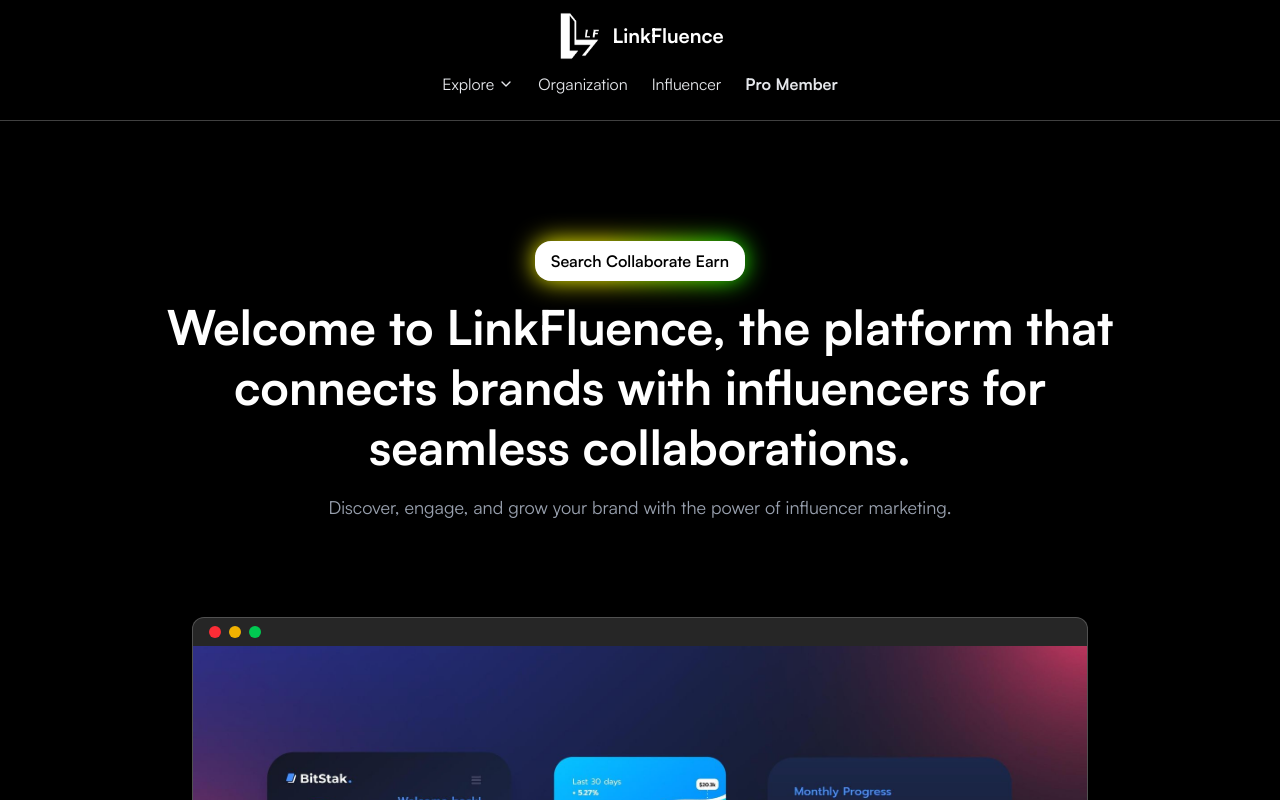
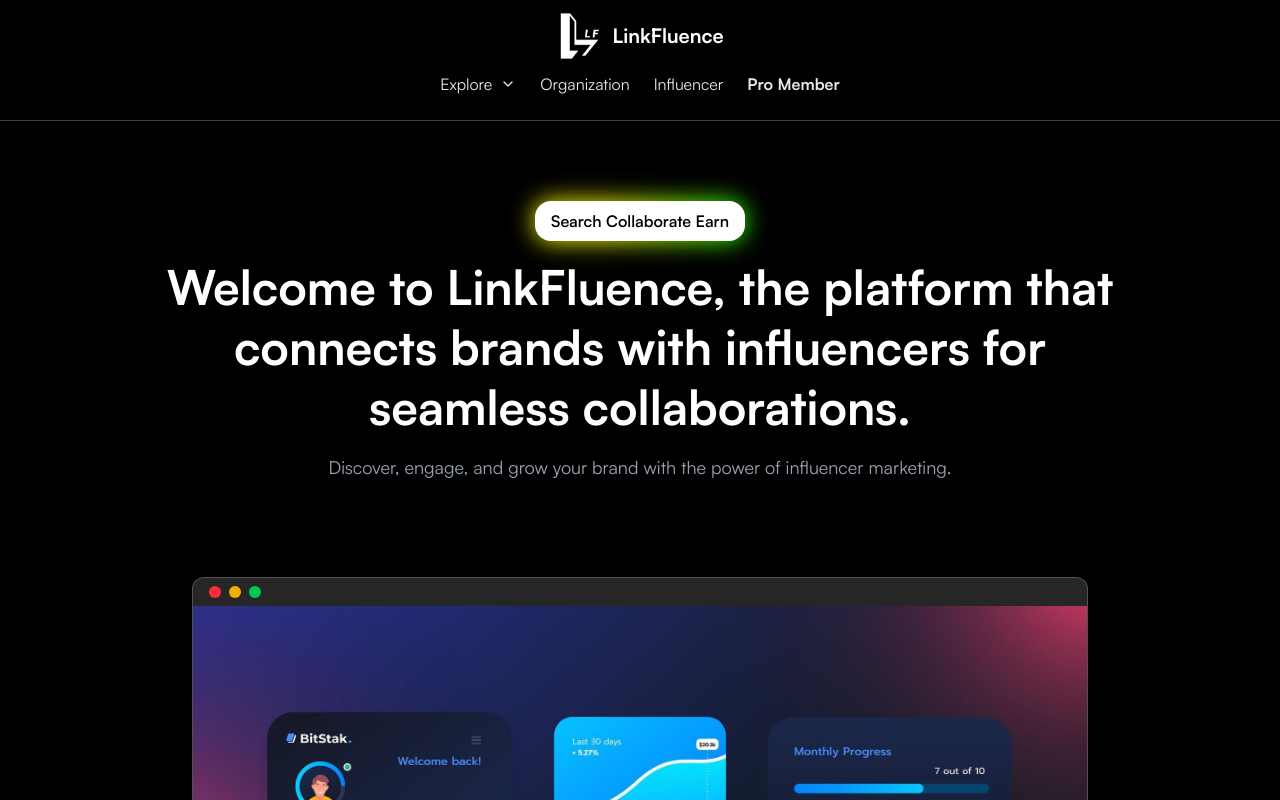
Before and after one commit to P09s/creator-brand, a React (Vite) app in the folder creator-brand/: page / in a window 1280 px wide. Shown: the top 800 px of the page. Built offline with nearby package versions, Linux system fonts and the light colour scheme.

Commit message:
animations added

```diff
--- a/creator-brand/package.json
+++ b/creator-brand/package.json
@@ -11,6 +11,7 @@
   },
   "dependencies": {
     "@tailwindcss/vite": "^4.1.11",
+    "framer-motion": "^12.23.6",
     "lucide-react": "^0.525.0",
     "react": "^19.1.0",
     "react-dom": "^19.1.0",
--- a/creator-brand/src/component/body.jsx
+++ b/creator-brand/src/component/body.jsx
@@ -1,5 +1,7 @@
 import React from 'react';
-import { Routes, Route } from 'react-router-dom';
+import { Routes, Route, useLocation } from 'react-router-dom';
+import { AnimatePresence, motion } from 'framer-motion';
+
 import Landing from './landing';
 import Organization from './organization';
 import Influencer from './influencer';
@@ -10,18 +12,37 @@ import TopInfluencers from './explore/TopInfluencers';
 import Pro from './pro';
 
 function Body() {
+  const location = useLocation();
+
   return (
-    <Routes>
-      <Route path="/" element={<Landing />} />
-      <Route path="/organization" element={<Organization />} />
-      <Route path="/influencer" element={<Influencer />} />
-      <Route path="/explore" element={<Explore />}>
-        <Route path="trending" element={<Trending />} />
-        <Route path="categories" element={<Categories />} />
-        <Route path="top-influencers" element={<TopInfluencers />} />
-      </Route>
-      <Route path="/pro" element={<Pro />} />
-    </Routes>
+    <AnimatePresence mode="wait">
+      <Routes location={location} key={location.pathname}>
+        <Route path="/" element={<PageWrapper><Landing /></PageWrapper>} />
+        <Route path="/organization" element={<PageWrapper><Organization /></PageWrapper>} />
+        <Route path="/influencer" element={<PageWrapper><Influencer /></PageWrapper>} />
+
+        <Route path="/explore" element={<PageWrapper><Explore /></PageWrapper>}>
+          <Route path="trending" element={<PageWrapper><Trending /></PageWrapper>} />
+          <Route path="categories" element={<PageWrapper><Categories /></PageWrapper>} />
+          <Route path="top-influencers" element={<PageWrapper><TopInfluencers /></PageWrapper>} />
+        </Route>
+
+        <Route path="/pro" element={<PageWrapper><Pro /></PageWrapper>} />
+      </Routes>
+    </AnimatePresence>
+  );
+}
+
+function PageWrapper({ children }) {
+  return (
+    <motion.div
+      initial={{ opacity: 0, y: 40 }}
+      animate={{ opacity: 1, y: 0 }}
+      exit={{ opacity: 0, y: -30 }}
+      transition={{ duration: 0.4, ease: 'easeInOut' }}
+    >
+      {children}
+    </motion.div>
   );
 }
 
--- a/creator-brand/src/component/header.jsx
+++ b/creator-brand/src/component/header.jsx
@@ -1,12 +1,13 @@
 import { useEffect, useRef, useState } from 'react';
 import { ChevronDown } from 'lucide-react';
-import { useNavigate } from 'react-router-dom';
+import { useLocation, useNavigate } from 'react-router-dom';
 
 function Header({ setHeaderHeight }) {
   const headerRef = useRef();
   const [scrolled, setScrolled] = useState(false);
   const [showDropdown, setShowDropdown] = useState(false);
   const navigate = useNavigate();
+  const location = useLocation();
 
   // Scroll background effect
   useEffect(() => {
@@ -41,6 +42,9 @@ function Header({ setHeaderHeight }) {
     return () => document.removeEventListener('mousedown', handleClickOutside);
   }, []);
 
+  // Helper to check active path
+  const isActive = (path) => location.pathname === path;
+
   return (
     <header
       ref={headerRef}
@@ -60,13 +64,22 @@ function Header({ setHeaderHeight }) {
       {/* Navigation Buttons */}
       <div className="flex flex-row items-center gap-6 mt-3 relative">
         {/* Explore Dropdown */}
-        <div className="relative">
+        <div className="relative group">
           <button
             onClick={() => setShowDropdown((prev) => !prev)}
-            className="text-gray-200 font-satoshi flex items-center"
+            className="text-gray-200 font-satoshi flex items-center gap-1 transition-colors duration-300 relative"
           >
-            Explore <ChevronDown className="inline size-4 ml-1" />
+            Explore
+            <ChevronDown
+              className={`inline size-4 ml-1 transition-transform duration-300 ${
+                showDropdown ? 'rotate-180' : 'rotate-0'
+              }`}
+            />
           </button>
+          {/* Underline on hover */}
+          <span
+            className="absolute left-0 -bottom-1 h-[2px] w-full bg-white transition-transform duration-300 origin-left scale-x-0 group-hover:scale-x-100"
+          ></span>
 
           {showDropdown && (
             <div className="absolute top-full left-0 mt-2 bg-black border border-neutral-700 rounded shadow-lg w-48 z-50">
@@ -101,27 +114,50 @@ function Header({ setHeaderHeight }) {
           )}
         </div>
 
-        {/* Other Navigation */}
+        {/* Organization */}
+        <div className="relative group">
           <button
             onClick={() => navigate('/organization')}
-          className="text-gray-200 font-satoshi"
+            className={`text-gray-200 font-satoshi transition duration-300 ${
+              isActive('/organization') ? 'font-bold text-white' : ''
+            }`}
           >
             Organization
           </button>
+          <span
+            className={`absolute left-0 -bottom-1 h-[2px] w-full bg-white transition-transform duration-300 origin-left
+              ${isActive('/organization') ? 'scale-x-100' : 'scale-x-0 group-hover:scale-x-100'}`}
+          ></span>
+        </div>
 
+        {/* Influencer */}
+        <div className="relative group">
           <button
             onClick={() => navigate('/influencer')}
-          className="text-gray-200 font-satoshi"
+            className={`text-gray-200 font-satoshi transition duration-300 ${
+              isActive('/influencer') ? 'font-bold text-white' : ''
+            }`}
           >
             Influencer
           </button>
+          <span
+            className={`absolute left-0 -bottom-1 h-[2px] w-full bg-white transition-transform duration-300 origin-left
+              ${isActive('/influencer') ? 'scale-x-100' : 'scale-x-0 group-hover:scale-x-100'}`}
+          ></span>
+        </div>
 
+        {/* Pro Member */}
+        <div className="relative group">
           <button
             onClick={() => navigate('/pro')}
-          className="text-gray-200 font-bold font-satoshi flex items-center gap-1"
+            className="text-gray-200 font-bold font-satoshi flex items-center gap-1 relative transition duration-300 group-hover:text-white"
           >
             Pro Member
           </button>
+          <span
+            className="absolute left-0 -bottom-1 h-[2px] w-full bg-purple-500 transition-transform duration-300 origin-left scale-x-0 group-hover:scale-x-100"
+          ></span>
+        </div>
       </div>
     </header>
   );
--- a/creator-brand/src/component/landing.jsx
+++ b/creator-brand/src/component/landing.jsx
@@ -71,7 +71,7 @@ function Landing() {
   ];
 
   return (
-    <div className=" bg-black flex justify-center mt-30">
+    <div className=" bg-black flex justify-center mt-20">
       <div className="flex flex-col items-center text-center space-y-4 max-w-screen-xl px-4 w-full">
         {/* Button */}
         <div className="relative glow-wrapper">
```
Also changed, not shown: 1 other file (tests, documents, lock files or other folders). Lines whose indentation alone changed are shown as unchanged.
